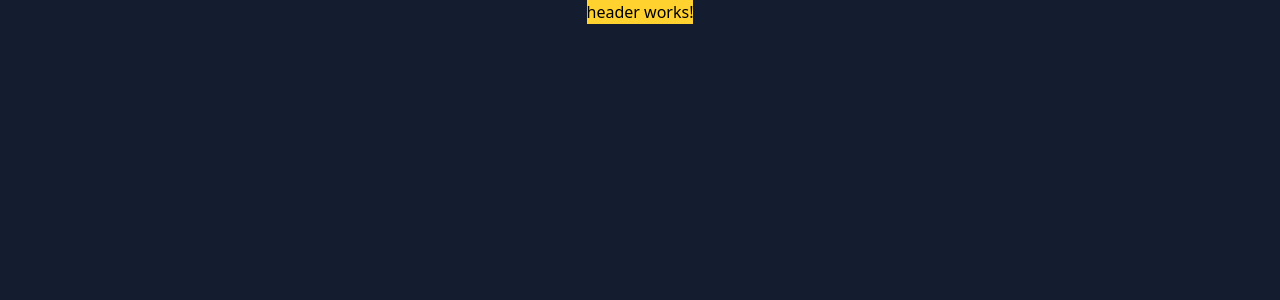
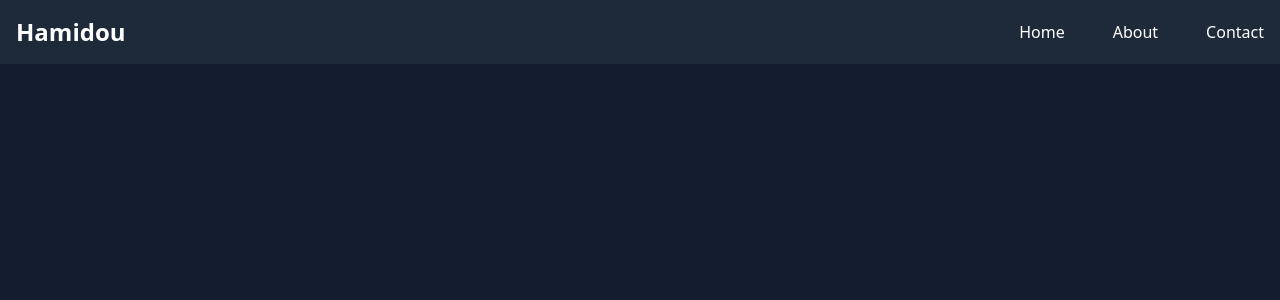
Before and after one commit to Hamidou-ctr/my-website, an Angular app: page / in a window 1280 px wide. Shown: the top 300 px of the page. Built offline with nearby package versions, Linux system fonts and the light colour scheme.

Commit message:
replace placeholder text with Header component structure and navigation links

```diff
--- a/src/app/components/header/header.html
+++ b/src/app/components/header/header.html
@@ -1 +1,14 @@
-<p class="bg-amber-300">header works!</p>
+<div class="w-screen flex justify-center">
+  <nav
+    class="w-screen max-w-360 flex justify-between items-center gap-8 p-4 bg-gray-800 text-white"
+  >
+    <h1 class="text-2xl font-bold">Hamidou</h1>
+    <div
+      class="space-x-4 xxs:space-x-2 xs:space-x-4 sm:space-x-6 md:space-x-8 lg:space-x-10 xl:space-x-12 2xl:space-x-16"
+    >
+      <a href="/" class="hover:underline">Home</a>
+      <a href="/" class="hover:underline">About</a>
+      <a href="/" class="hover:underline">Contact</a>
+    </div>
+  </nav>
+</div>
```
